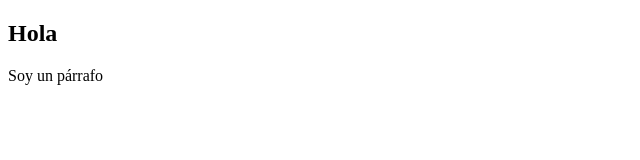
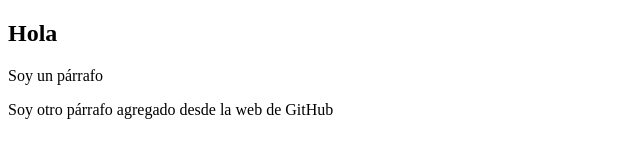
Before and after one commit to federicocordoba/nuevoSitio, a plain HTML site: page index.html in a window 1280 px wide. Shown: the whole page, without its empty margins (0-640 px from the left). Drawn offline with Linux system fonts and the light colour scheme.

Commit message:
index cambiado desde la nube

```diff
--- a/index.html
+++ b/index.html
@@ -6,5 +6,6 @@
 	<body>
 		<h2>Hola</h2>
 		<p>Soy un párrafo</p>
+		<p>Soy otro párrafo agregado desde la web de GitHub</p>
 	</body>
 </html>
```
